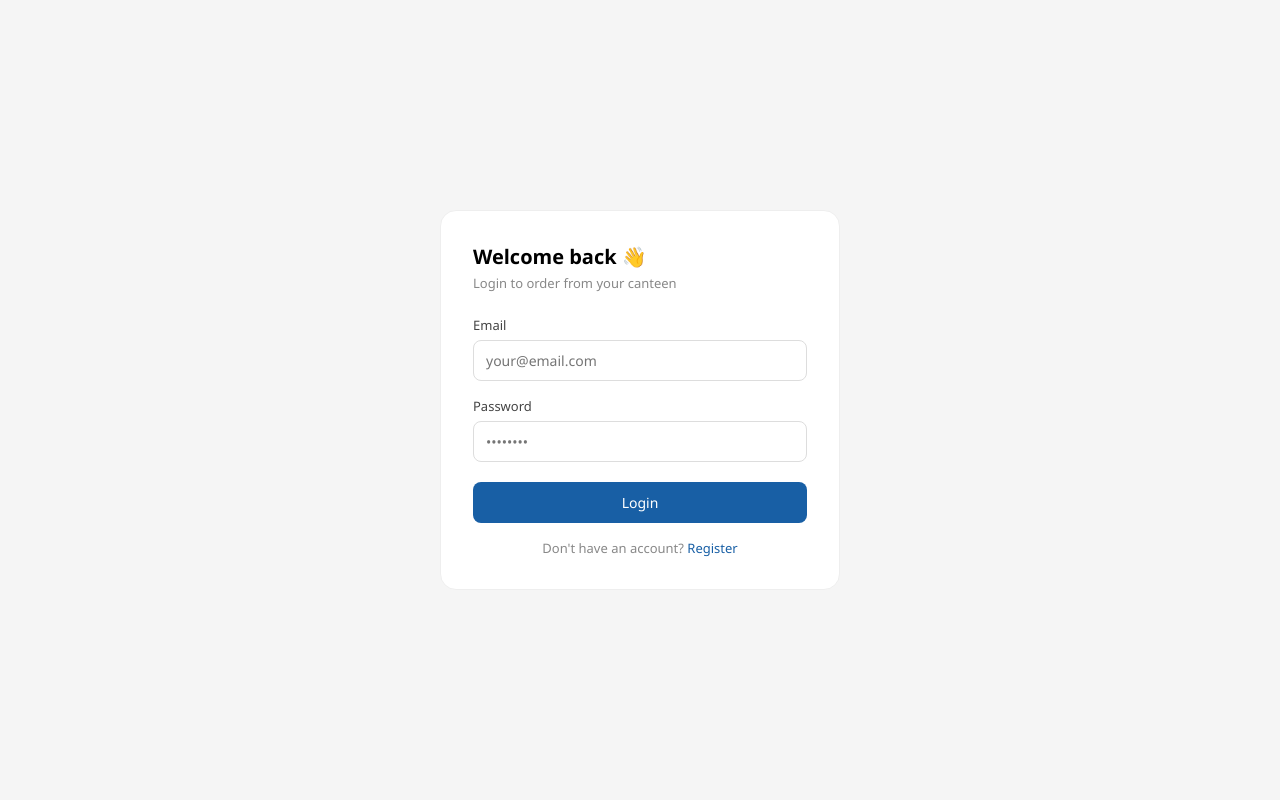
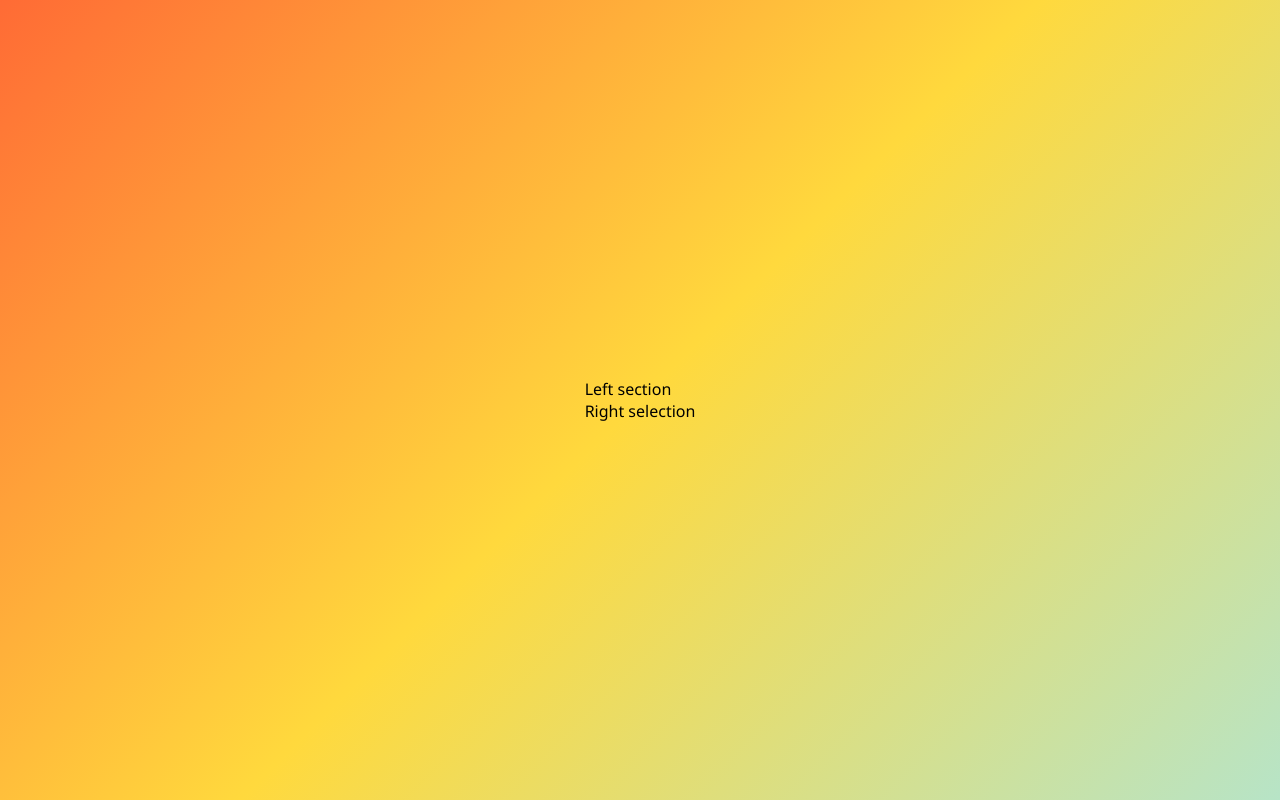
Before and after one commit to sanjaikaneswaran/smartqueue, a React (Create React App) app in the folder frontend/: page /login in a window 1280 px wide. Built offline with nearby package versions, Linux system fonts and the light colour scheme.

Commit message:
Create login page layout

```diff
--- /dev/null
+++ b/frontend/src/pages/Login.css
@@ -0,0 +1,28 @@
+.auth-page{
+    min-height: 100vh;
+    background: linear-gradient(135deg, #ff6b35, #ffd93d, #b7e4c7);
+    display: flex;
+    align-items: center;
+    justify-content: center;
+}
+
+.auth-container{
+    width: 75%;
+    min-height: 560px;
+    display: flex;
+    border-radius: 24px;
+    overflow: hidden;
+}
+
+.auth-left{
+    flex: 1;
+    background: #ff7043;
+    color: white;
+    padding: 48%;
+}
+
+.auth-right{
+    flex: 1;
+    background: white;
+    padding: 48%;
+}
--- a/frontend/src/pages/Login.js
+++ b/frontend/src/pages/Login.js
@@ -1,87 +1,20 @@
-import React, { useState } from 'react';
-import { useNavigate } from 'react-router-dom';
+import React from "react";
+import "./Login.css";
 
 function Login() {
-  const [email, setEmail] = useState('');
-  const [password, setPassword] = useState('');
-  const [error, setError] = useState('');
-  const [loading, setLoading] = useState(false);
-  const navigate = useNavigate();
+  return (
+    <div className="auth-page">
+      <div classname ="auth-container">
+        <div classname ="auth-left">
+          Left section
+        </div>
 
-  const handleLogin = async () => {
-    setError('');
-    setLoading(true);
-
-    try {
-      const res = await fetch('http://localhost/SmartQueue/backend/api/login.php', {
-        method: 'POST',
-        headers: { 'Content-Type': 'application/json' },
-        body: JSON.stringify({ email, password })
-      });
-      const data = await res.json();
-
-      if (data.status === 'success') {
-        localStorage.setItem('student', JSON.stringify(data.data));
-        navigate('/');
-      } else {
-        setError(data.message);
-      }
-    } catch (err) {
-      setError('Something went wrong. Try again.');
-    }
-    setLoading(false);
-  };
-
-  return (
-    <div style={styles.page}>
-      <div style={styles.card}>
-        <h2 style={styles.title}>Welcome back 👋</h2>
-        <p style={styles.sub}>Login to order from your canteen</p>
-
-        {error && <p style={styles.error}>{error}</p>}
-
-        <label style={styles.label}>Email</label>
-        <input
-          style={styles.input}
-          type="email"
-          placeholder="your@email.com"
-          value={email}
-          onChange={e => setEmail(e.target.value)}
-        />
-
-        <label style={styles.label}>Password</label>
-        <input
-          style={styles.input}
-          type="password"
-          placeholder="••••••••"
-          value={password}
-          onChange={e => setPassword(e.target.value)}
-        />
-
-        <button style={styles.btn} onClick={handleLogin} disabled={loading}>
-          {loading ? 'Logging in...' : 'Login'}
-        </button>
-
-        <p style={styles.switchText}>
-          Don't have an account?{' '}
-          <span style={styles.link} onClick={() => navigate('/register')}>Register</span>
-        </p>
+        <div classname ="auth-right">
+          Right selection
+        </div>
       </div>
     </div>
   );
 }
 
-const styles = {
-  page: { minHeight: '100vh', background: '#f5f5f5', display: 'flex', alignItems: 'center', justifyContent: 'center' },
-  card: { background: '#fff', padding: '2rem', borderRadius: '16px', border: '1px solid #eee', width: '100%', maxWidth: '400px' },
-  title: { fontSize: '20px', fontWeight: '600', marginBottom: '4px' },
-  sub: { fontSize: '13px', color: '#888', marginBottom: '1.5rem' },
-  error: { background: '#FCEBEB', color: '#A32D2D', padding: '10px', borderRadius: '8px', fontSize: '13px', marginBottom: '1rem' },
-  label: { fontSize: '13px', fontWeight: '500', color: '#444', display: 'block', marginBottom: '6px' },
-  input: { width: '100%', padding: '10px 12px', border: '1px solid #ddd', borderRadius: '8px', fontSize: '14px', marginBottom: '1rem', outline: 'none' },
-  btn: { width: '100%', padding: '11px', background: '#185FA5', color: '#fff', border: 'none', borderRadius: '8px', fontSize: '14px', fontWeight: '500', cursor: 'pointer', marginTop: '4px' },
-  switchText: { fontSize: '13px', color: '#888', textAlign: 'center', marginTop: '1rem' },
-  link: { color: '#185FA5', cursor: 'pointer', fontWeight: '500' },
-};
-
 export default Login;
```
